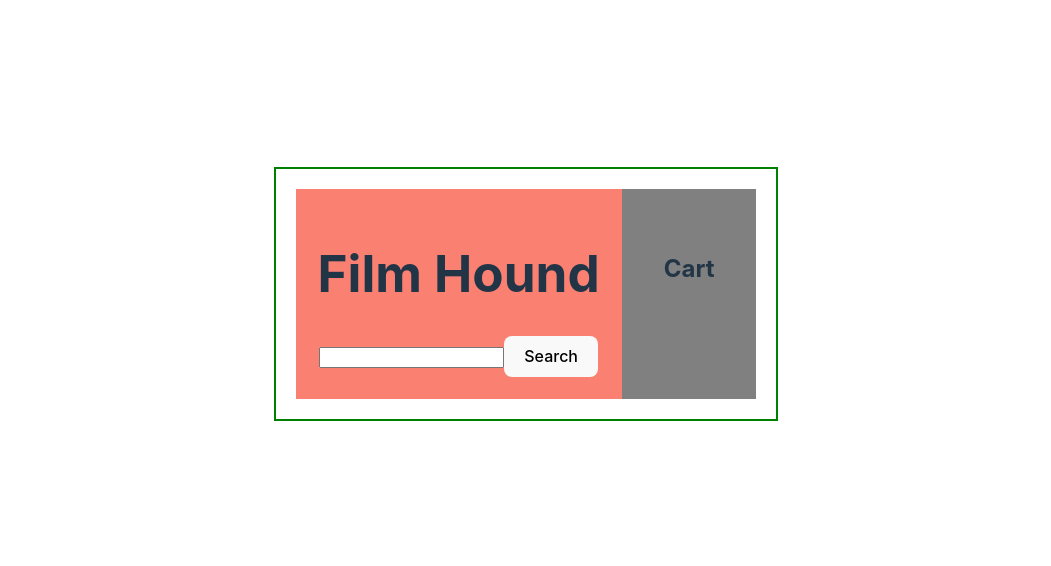
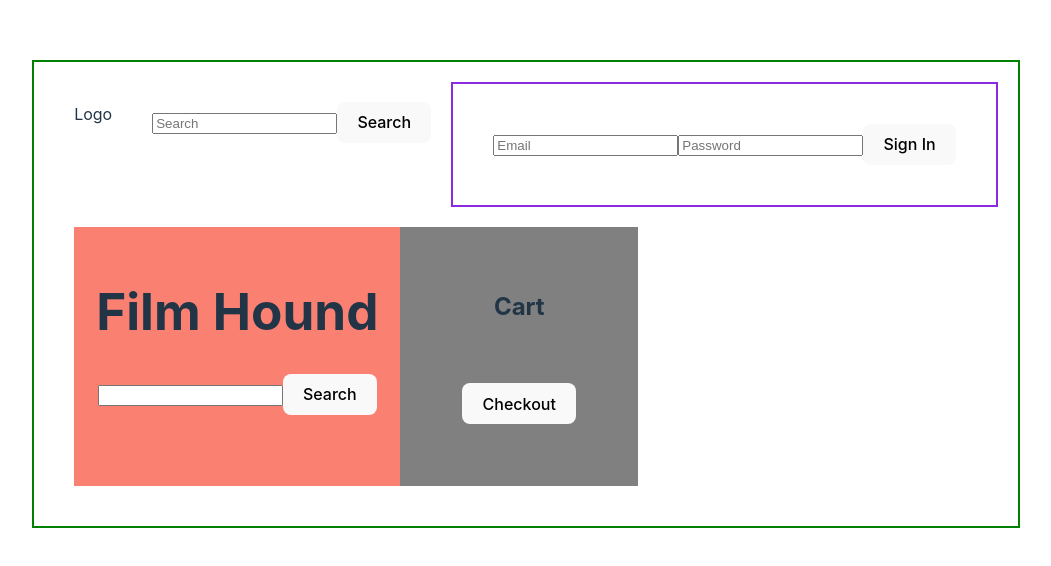
Before and after one commit to braindome/film-store-redux, a React (Vite) app: page / in a window 1280 px wide. Shown: the part 106-672 px from the top of the page, without its empty margins (114-1165 px from the left). Built offline with nearby package versions, Linux system fonts and the light colour scheme.

Commit message:
Mock login added

```diff
--- a/src/App.css
+++ b/src/App.css
@@ -8,9 +8,15 @@
 
 .app_wrapper {
   display: flex;
-
+  flex-direction: column;
   border: solid green 2px;
   padding: 20px;
+}
+
+.inner_wrapper {
+  display: flex;
+  flex-direction: row;
+
 }
 
 .result_cart_wrapper {
--- a/src/App.jsx
+++ b/src/App.jsx
@@ -3,6 +3,7 @@ import { useState } from "react";
 import "./App.css";
 import SearchBar from "./components/SearchBar";
 import ShoppingCart from "./components/ShoppingCart";
+import Navbar from "./components/Navbar";
 
 function App() {
   const [filmData, setFilmData] = useState(null);
@@ -13,10 +14,12 @@ function App() {
 
   return (
     <div className="app_wrapper">
-      <SearchBar onFilmData={handleFilmData} />
-
-      <div className="result_cart_wrapper">
-        <ShoppingCart />
+      <Navbar />
+      <div className="inner_wrapper">
+        <SearchBar onFilmData={handleFilmData} />
+        <div className="result_cart_wrapper">
+          <ShoppingCart />
+        </div>
       </div>
     </div>
   );
--- /dev/null
+++ b/src/components/Navbar.jsx
@@ -0,0 +1,59 @@
+import React, { useState } from "react";
+import "./styles.css";
+import { useDispatch } from "react-redux";
+import { actions } from "../features/userReducer"
+
+const Navbar = () => {
+  const [loggedIn, setLoggedIn] = useState(false);
+  const [email, setEmail] = useState("");
+  const [password, setPassword] = useState("");
+
+  const dispatch = useDispatch();
+
+  const handleLogin = () => {
+    setLoggedIn(true);
+    dispatch(actions.loginEmail(email));
+  };
+
+  const handleLogout = () => {
+    setLoggedIn(false);
+    setEmail("");
+    setPassword("");
+  };
+
+  return (
+    <nav className="navbar">
+      <div className="logo">Logo</div>
+      <div className="search">
+        <input type="text" placeholder="Search" />
+        <button>Search</button>
+      </div>
+      <div className="login">
+        {loggedIn ? (
+          <div>
+            <div>Welcome, {email}</div>
+            <button onClick={handleLogout}>Logout</button>
+          </div>
+        ) : (
+          <div>
+            <input
+              type="text"
+              placeholder="Email"
+              value={email}
+              onChange={(e) => setEmail(e.target.value)}
+            />
+            <input
+              type="password"
+              placeholder="Password"
+              value={password}
+              onChange={(e) => setPassword(e.target.value)}
+            />
+            <button onClick={handleLogin}>Sign In</button>
+          </div>
+        )}
+      </div>
+    </nav>
+  );
+};
+
+export default Navbar;
--- a/src/components/SearchResult.jsx
+++ b/src/components/SearchResult.jsx
@@ -1,11 +1,21 @@
-import React from "react";
-
+import React, { useEffect } from "react";
+// import { calculatePrice } from "../features/priceReducer";
 import { useDispatch } from "react-redux";
 import { addToCart } from "../features/action";
 
 const SearchResult = ({ filmData }) => {
 
   const dispatch = useDispatch();
+
+  // useEffect(() => {
+  //   if (filmData) {
+  //     filmData.Search.forEach((film) => {
+  //       if (film.Year) {
+  //         dispatch(calculatePrice(film.Year))
+  //       }
+  //     })
+  //   }
+  // }, [dispatch, filmData])
 
   const handleBuy = (film) => {
     dispatch(addToCart(film));
@@ -25,7 +35,7 @@ const SearchResult = ({ filmData }) => {
                 <h3>{film.Title}</h3>
                 <p>Type: {film.Type}</p>
                 <p>Year: {film.Year}</p>
-                <p>IMDB ID: {film.imdbID}</p>
+                <p>Price: 39kr</p>
                 <a href={`http://www.imdb.com/title/${film.imdbID}`}>IMDB Page</a>
               </div>
               <button onClick={() => handleBuy(film)}>Buy</button>
--- a/src/components/ShoppingCart.jsx
+++ b/src/components/ShoppingCart.jsx
@@ -4,6 +4,9 @@ import CartItem from "./CartItem";
 
 const ShoppingCart = () => {
   const cartItems = useSelector((state) => state.cart);
+  const userEmail = useSelector((state) => state.user.email);
+
+  console.log("email " + userEmail);
 
   return (
     <div className="cart_wrapper">
@@ -11,6 +14,10 @@ const ShoppingCart = () => {
       {cartItems.map((film, index) => (
         <CartItem key={index} film={film} />
       ))}
+      <div>
+        <h3> {userEmail} </h3>
+        <button >Checkout</button>
+      </div>
     </div>
   );
 };
--- a/src/components/styles.css
+++ b/src/components/styles.css
@@ -1,3 +1,11 @@
+.navbar {
+    display: flex;
+}
+
+.login {
+    border: 2px solid blueviolet;
+}
+
 .cart_item {
     border: solid yellow 2px;
     background-color: yellow;
--- /dev/null
+++ b/src/features/priceReducer.js
@@ -0,0 +1,34 @@
+const initialState = {
+  price: 0,
+};
+
+const calculatePrice = (year) => {
+  let price = 0;
+
+  if (year < 2010) {
+    price = 29;
+  } else if (year < 2016) {
+    price = 39;
+  } else {
+    price = 49;
+  }
+
+  return price;
+};
+
+const priceReducer = (state = initialState, action) => {
+  switch (action.type) {
+    case "CALCULATE_PRICE":
+      const year = parseInt(action.payload, 10);
+      const calculatedPrice = calculatePrice(year);
+      return {
+        ...state,
+        price: calculatedPrice,
+      };
+
+    default:
+      return state;
+  }
+};
+
+export default {priceReducer, calculatePrice};
--- a/src/features/rootreducer.js
+++ b/src/features/rootreducer.js
@@ -1,8 +1,10 @@
 import { combineReducers } from "redux";
 import cartReducer from "./cartReducer";
+import { userReducer } from "./userReducer";
 
 const rootReducer = combineReducers({
-    cart: cartReducer
+  cart: cartReducer,
+  user: userReducer,
 });
 
 export { rootReducer };
--- /dev/null
+++ b/src/features/userReducer.js
@@ -0,0 +1,27 @@
+import { createAction, createReducer } from "@reduxjs/toolkit";
+
+const loginEmail = createAction("email login");
+const loginPassword = createAction("password login");
+const logout = createAction("log out");
+
+const actions = { loginEmail, loginPassword, logout };
+
+const initialState = {
+  email: "",
+  password: "",
+};
+
+const userReducer = createReducer(initialState, (builder) => {
+  builder
+    .addCase(loginEmail, (state, action) => {
+      state.email = action.payload;
+    })
+    .addCase(loginPassword, (state, action) => {
+      state.password = action.payload;
+    })
+    .addCase(logout, (state, action) => {
+        return initialState;
+    });
+});
+
+export { actions, userReducer };
```
